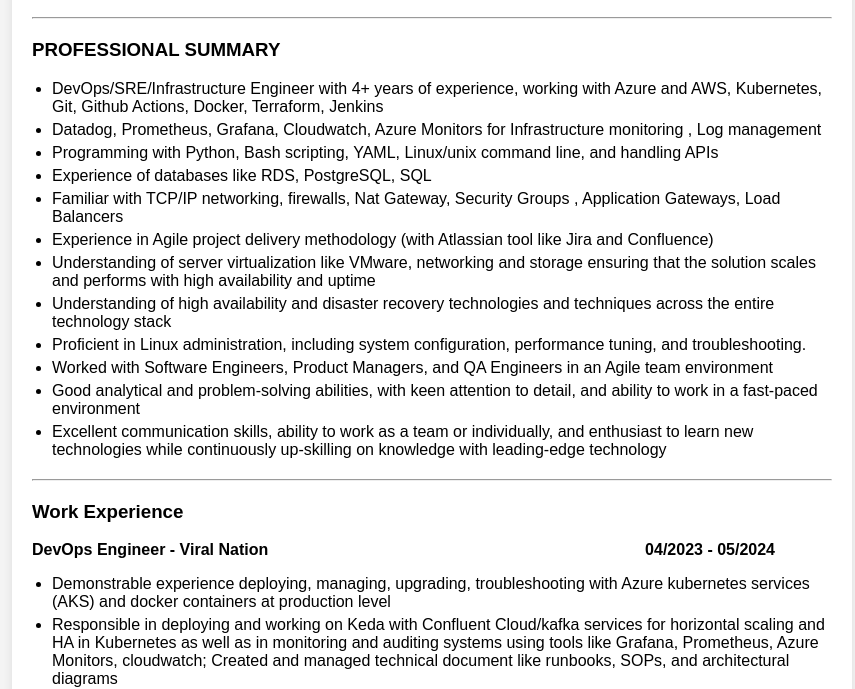
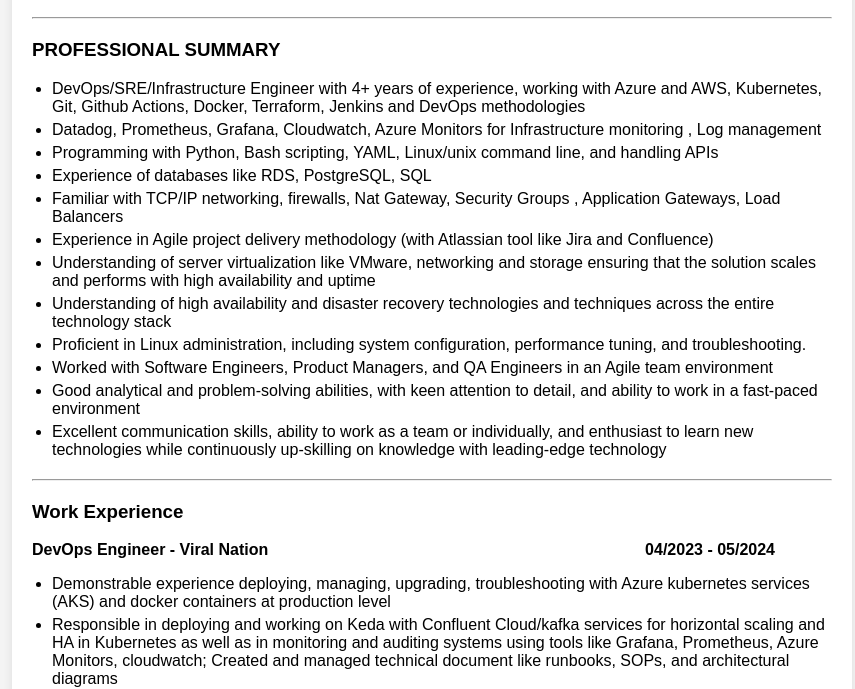
Before and after one commit to VarsChdhry/my-resume, a plain HTML site: page index.html in a window 1280 px wide. Shown: the part 129-818 px from the top of the page, without its empty margins (208-1063 px from the left). Drawn offline with Linux system fonts and the light colour scheme.

Commit message:
Update index.html

```diff
--- a/index.html
+++ b/index.html
@@ -21,7 +21,7 @@
             <h3>PROFESSIONAL SUMMARY</h3>
             <div class="job">
                 <ul>
-                    <li>DevOps/SRE/Infrastructure Engineer with 4+ years of experience, working with Azure and AWS, Kubernetes, Git, Github Actions, Docker, Terraform, Jenkins</li>
+                    <li>DevOps/SRE/Infrastructure Engineer with 4+ years of experience, working with Azure and AWS, Kubernetes, Git, Github Actions, Docker, Terraform, Jenkins and DevOps methodologies</li>
                     <li>Datadog, Prometheus, Grafana, Cloudwatch, Azure Monitors for Infrastructure monitoring , Log management</li>
                     <li>Programming with Python, Bash scripting, YAML, Linux/unix command line, and handling APIs</li>
                     <li>Experience of databases like RDS, PostgreSQL, SQL</li>
```
